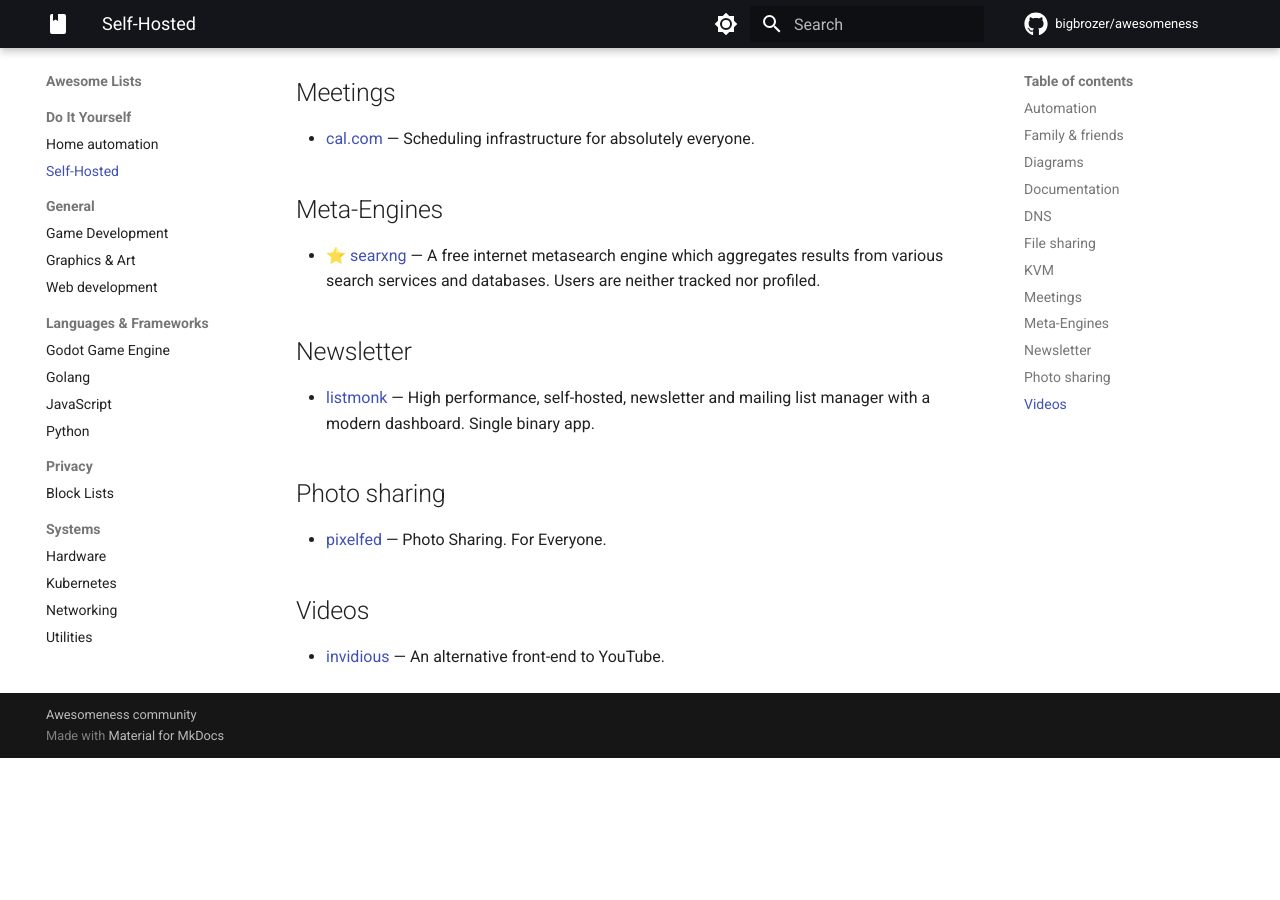
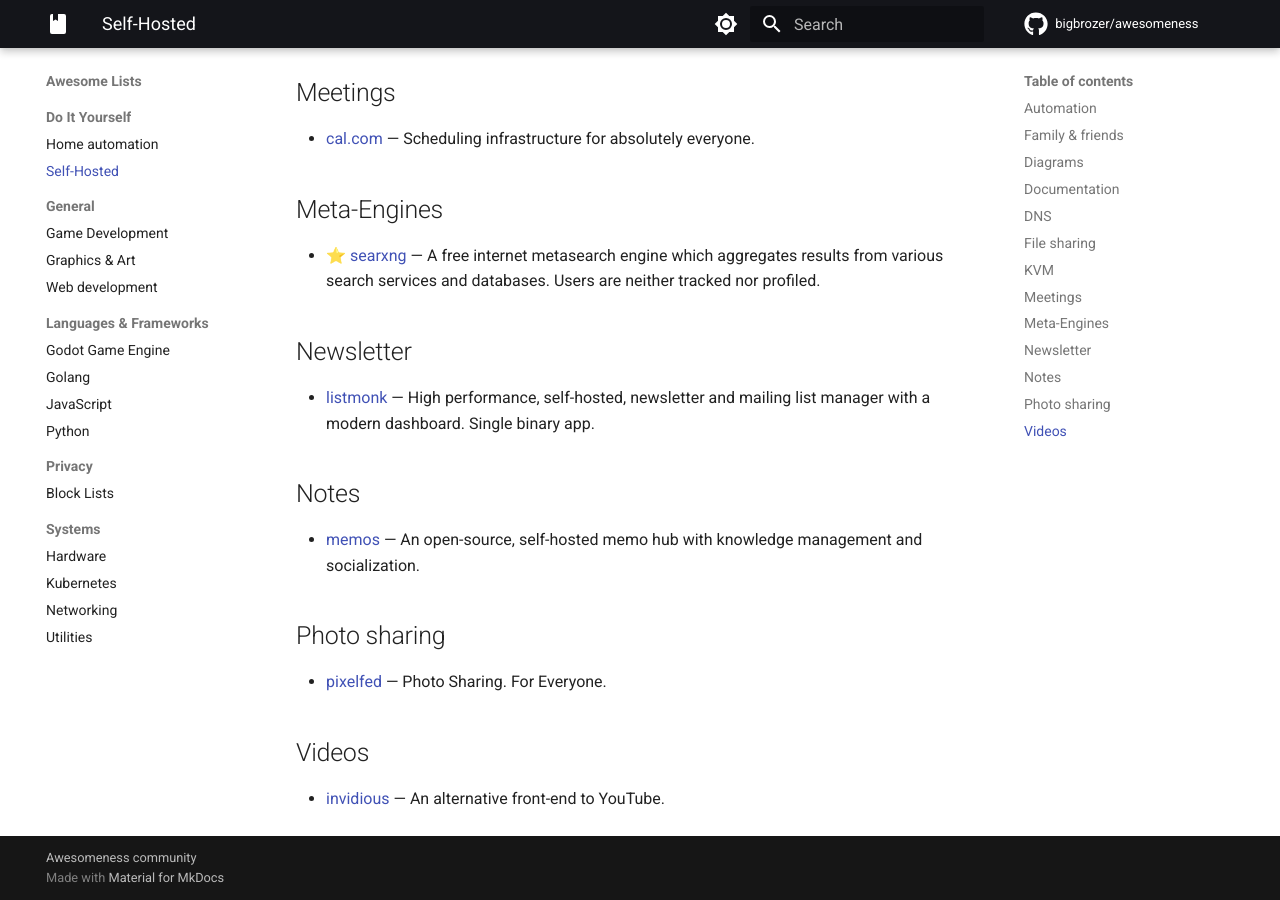
Before and after one commit to bigbrozer/awesomeness, an MkDocs documentation site: the page built from docs/lists/self-hosted.md, in a window 1280 px wide and 900 px high, scrolled down 1205 px. Built offline with MkDocs 1.6.1 and Material for MkDocs 9.7.7, drawn with Linux system fonts in a browser that asks for light colours; comment, search, counter and statistics services are not loaded; before the commit the page ends 1963 px from its top, so only the background shows below that.

Commit message:
feat(self-hosted): add `memos`

```diff
--- a/docs/lists/self-hosted.md
+++ b/docs/lists/self-hosted.md
@@ -54,6 +54,10 @@ tags:
 
 - [listmonk](https://github.com/knadh/listmonk) — High performance, self-hosted, newsletter and mailing list manager with a modern dashboard. Single binary app.
 
+## Notes
+
+- [memos](https://github.com/usememos/memos) — An open-source, self-hosted memo hub with knowledge management and socialization.
+
 ## Photo sharing
 
 - [pixelfed](https://github.com/pixelfed/pixelfed) — Photo Sharing. For Everyone.
```
